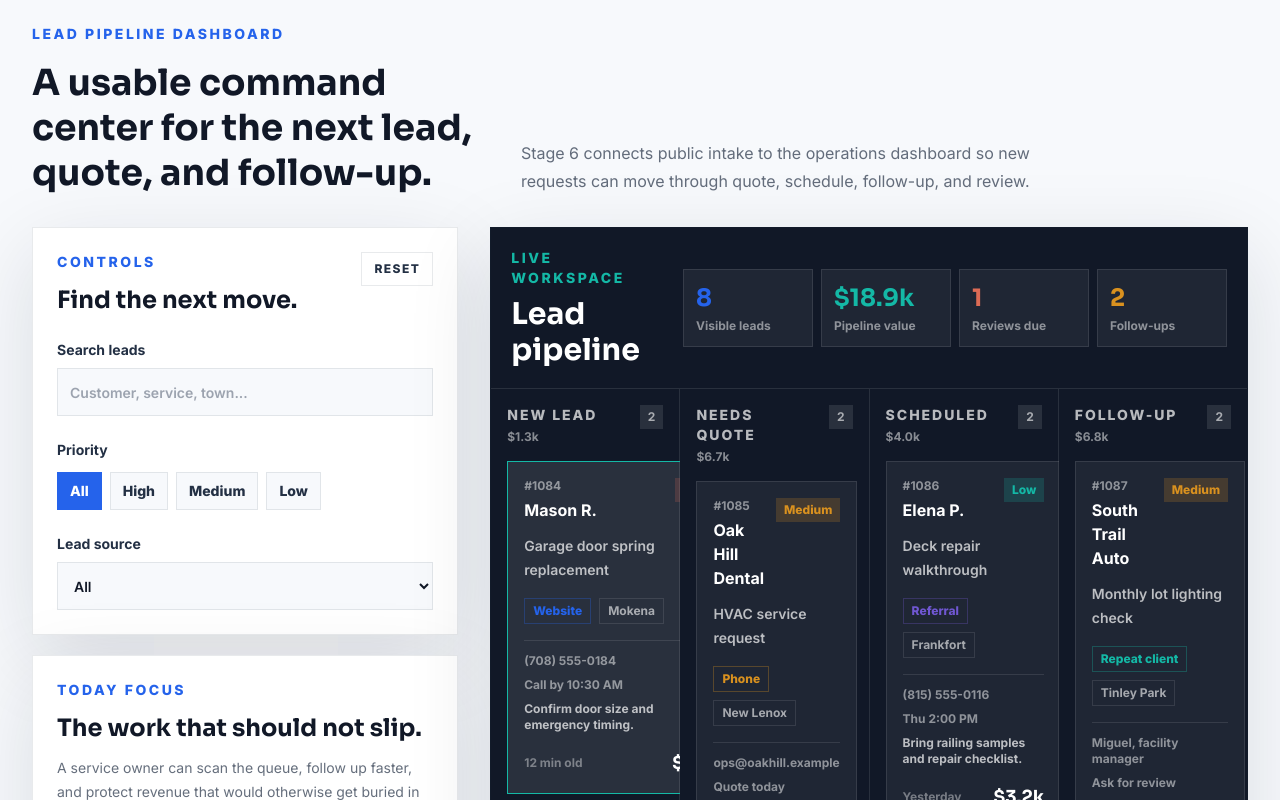
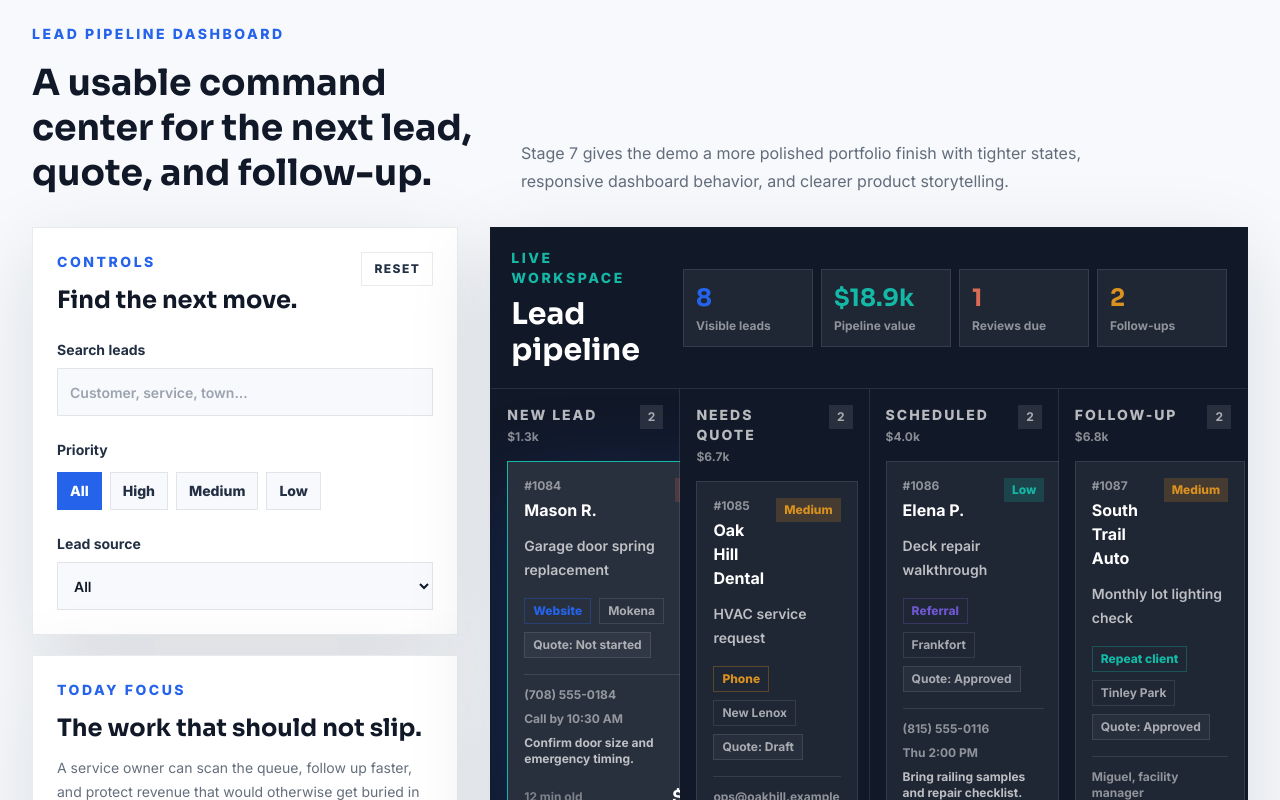
Before and after one commit to RafBro8/certa-ops, a React (Vite) app: page / in a window 1280 px wide. Shown: the part 1480-2280 px from the top of the page. Built offline with nearby package versions, Linux system fonts and the light colour scheme.

Commit message:
style: polish certaops demo

```diff
--- a/src/App.tsx
+++ b/src/App.tsx
@@ -326,7 +326,7 @@ function App() {
 
 function Header() {
   return (
-    <header className="sticky top-0 z-20 border-b border-slate/10 bg-cloud/90 backdrop-blur">
+    <header className="sticky top-0 z-20 border-b border-slate/10 bg-cloud/95 backdrop-blur">
       <div className="mx-auto flex max-w-7xl flex-col gap-4 px-5 py-4 sm:px-8 lg:flex-row lg:items-center lg:justify-between">
         <a className="flex items-center gap-3" href="#top" aria-label="CertaOps home">
           <span className="grid h-10 w-10 place-items-center bg-night text-sm font-black text-white">
@@ -340,16 +340,16 @@ function Header() {
           </span>
         </a>
 
-        <nav className="flex flex-wrap gap-2 text-sm font-bold text-slate/70" aria-label="Primary">
+        <nav className="flex gap-2 overflow-x-auto pb-1 text-sm font-bold text-slate/70 sm:flex-wrap sm:overflow-visible sm:pb-0" aria-label="Primary">
           {[
             ['Platform', '#platform'],
             ['Request', '#intake'],
             ['Dashboard', '#dashboard'],
-            ['Workflow', '#dashboard'],
-            ['Demo', '#dashboard'],
+            ['Workflow', '#workflow'],
+            ['Demo', '#demo'],
           ].map(([item, href]) => (
             <a
-              className="border border-slate/10 bg-white px-4 py-2 transition hover:border-cert hover:text-cert"
+              className="shrink-0 border border-slate/10 bg-white px-4 py-2 transition hover:border-cert hover:text-cert"
               href={href}
               key={item}
             >
@@ -680,8 +680,8 @@ function DashboardPreview() {
             </h2>
           </div>
           <p className="max-w-xl leading-7 text-slate/70">
-            Stage 6 connects public intake to the operations dashboard so new requests can
-            move through quote, schedule, follow-up, and review.
+            Stage 7 gives the demo a more polished portfolio finish with tighter states,
+            responsive dashboard behavior, and clearer product storytelling.
           </p>
         </div>
 
@@ -698,7 +698,7 @@ function DashboardPreview() {
             <TodayFocus />
           </aside>
 
-          <section className="overflow-hidden border border-slate/10 bg-night text-white shadow-panel">
+          <section className="overflow-hidden border border-slate/10 bg-night text-white shadow-panel" id="workflow">
             <div className="border-b border-white/10 p-5">
               <div className="flex flex-col gap-4 xl:flex-row xl:items-center xl:justify-between">
                 <div>
@@ -715,7 +715,7 @@ function DashboardPreview() {
               </div>
             </div>
 
-            <div className="grid gap-px bg-white/10 xl:grid-cols-4">
+            <div className="grid gap-px bg-white/10 md:grid-cols-2 xl:grid-cols-4">
               {pipelineStatuses.map((status) => (
                 <PipelineColumn
                   key={status}
@@ -749,6 +749,7 @@ function DashboardPreview() {
             onLeadSelect={setSelectedLeadId}
             onReviewRequest={handleReviewRequest}
           />
+          <DemoStatePanel />
         </div>
         </div>
       </section>
@@ -813,14 +814,16 @@ function LeadIntakeSection({
           </div>
 
           <div className="grid gap-5">
-            <form className="border border-slate/10 bg-cloud p-6 shadow-panel" onSubmit={handleSubmit}>
+            <form className="border border-slate/10 bg-cloud p-6 shadow-panel" noValidate onSubmit={handleSubmit}>
               <div className="grid gap-4 md:grid-cols-2">
                 <label className="grid gap-2 text-sm font-bold text-slate">
                   Name
                   <input
+                    aria-invalid={Boolean(formError && !form.name.trim())}
                     className="h-12 border border-slate/10 bg-white px-3 text-sm font-semibold text-night outline-none transition focus:border-cert"
                     onChange={(event) => updateField('name', event.target.value)}
                     placeholder="Customer or business name"
+                    required
                     value={form.name}
                   />
                 </label>
@@ -828,9 +831,11 @@ function LeadIntakeSection({
                 <label className="grid gap-2 text-sm font-bold text-slate">
                   Contact
                   <input
+                    aria-invalid={Boolean(formError && !form.contact.trim())}
                     className="h-12 border border-slate/10 bg-white px-3 text-sm font-semibold text-night outline-none transition focus:border-cert"
                     onChange={(event) => updateField('contact', event.target.value)}
                     placeholder="Phone or email"
+                    required
                     value={form.contact}
                   />
                 </label>
@@ -851,9 +856,11 @@ function LeadIntakeSection({
                 <label className="grid gap-2 text-sm font-bold text-slate">
                   Location
                   <input
+                    aria-invalid={Boolean(formError && !form.location.trim())}
                     className="h-12 border border-slate/10 bg-white px-3 text-sm font-semibold text-night outline-none transition focus:border-cert"
                     onChange={(event) => updateField('location', event.target.value)}
                     placeholder="Town or neighborhood"
+                    required
                     value={form.location}
                   />
                 </label>
@@ -892,7 +899,7 @@ function LeadIntakeSection({
               </div>
 
               {formError ? (
-                <p className="mt-4 border border-coral/30 bg-coral/10 p-3 text-sm font-bold text-coral">
+                <p className="mt-4 border border-coral/30 bg-coral/10 p-3 text-sm font-bold text-coral" role="alert">
                   {formError}
                 </p>
               ) : null}
@@ -1137,8 +1144,8 @@ function LeadCard({
   return (
     <button
       aria-pressed={active}
-      className={`group border p-4 text-left transition hover:border-signal/50 hover:bg-white/10 ${
-        active ? 'border-signal bg-white/10' : 'border-white/10 bg-white/[0.06]'
+      className={`group border p-4 text-left transition hover:-translate-y-0.5 hover:border-signal/50 hover:bg-white/10 ${
+        active ? 'border-signal bg-white/10 shadow-glow' : 'border-white/10 bg-white/[0.06]'
       }`}
       onClick={() => onSelect(lead.id)}
       type="button"
@@ -1156,6 +1163,9 @@ function LeadCard({
         <span className="border border-white/10 px-2 py-1 text-xs font-bold text-white/60">
           {lead.area}
         </span>
+        <span className="border border-white/10 bg-white/[0.04] px-2 py-1 text-xs font-bold text-white/60">
+          Quote: {lead.quoteStatus}
+        </span>
       </div>
       <div className="mt-4 grid gap-2 border-t border-white/10 pt-3 text-xs font-bold text-white/50">
         <p>{lead.contact}</p>
@@ -1163,7 +1173,10 @@ function LeadCard({
         <p className="text-white/70">{lead.nextAction}</p>
       </div>
       <div className="mt-4 flex items-center justify-between gap-3">
-        <p className="text-xs font-bold text-white/40">{lead.age}</p>
+        <p className="text-xs font-bold text-white/40">
+          {lead.age}
+          {lead.followUpStatus !== 'None' ? ` / ${lead.followUpStatus}` : ''}
+        </p>
         <p className="font-display text-lg font-bold text-white">{formatCurrency(lead.value)}</p>
       </div>
     </button>
@@ -1633,6 +1646,63 @@ function FollowUpStat({ label, value }: { label: string; value: string }) {
   );
 }
 
+function DemoStatePanel() {
+  const states = [
+    {
+      label: 'Loading',
+      title: 'Syncing lead activity',
+      text: 'Soft loading copy keeps the interface calm while future API data refreshes.',
+      accent: 'bg-cert',
+    },
+    {
+      label: 'Empty',
+      title: 'No work in this lane',
+      text: 'Empty states explain what happened and what should appear next.',
+      accent: 'bg-signal',
+    },
+    {
+      label: 'Error',
+      title: 'Connection needs attention',
+      text: 'Error states leave room for retry actions once backend services are added.',
+      accent: 'bg-coral',
+    },
+  ];
+
+  return (
+    <section className="border border-slate/10 bg-white p-6 shadow-panel lg:col-span-2" id="demo">
+      <div className="grid gap-6 lg:grid-cols-[0.7fr_1.3fr] lg:items-start">
+        <div>
+          <p className="text-sm font-extrabold uppercase tracking-[0.18em] text-cert">
+            Demo states
+          </p>
+          <h3 className="mt-3 font-display text-3xl font-bold leading-tight text-night">
+            The product stays useful when data is quiet, delayed, or unavailable.
+          </h3>
+          <p className="mt-4 text-sm leading-6 text-slate/70">
+            These states are intentionally simple in the frontend demo and ready to connect to
+            real API behavior later.
+          </p>
+        </div>
+
+        <div className="grid gap-px overflow-hidden border border-slate/10 bg-slate/10 md:grid-cols-3">
+          {states.map((state) => (
+            <article className="bg-cloud p-5" key={state.label}>
+              <div className={`mb-5 h-1.5 w-12 ${state.accent}`} />
+              <p className="text-xs font-extrabold uppercase tracking-[0.14em] text-steel">
+                {state.label}
+              </p>
+              <h4 className="mt-3 font-display text-xl font-bold leading-tight text-night">
+                {state.title}
+              </h4>
+              <p className="mt-3 text-sm font-semibold leading-6 text-slate/70">{state.text}</p>
+            </article>
+          ))}
+        </div>
+      </div>
+    </section>
+  );
+}
+
 function CapabilitySection() {
   return (
     <section className="border-y border-slate/10 bg-white py-16" id="platform">
@@ -1675,7 +1745,7 @@ function Footer() {
           <p className="font-display text-xl font-bold text-white">CertaOps</p>
           <p className="mt-1">Clear operations for local service businesses.</p>
         </div>
-        <p>Portfolio demo concept. Stage 6 public lead intake workflow.</p>
+        <p>Portfolio demo concept. Stage 7 polish and responsive QA.</p>
       </div>
     </footer>
   );
--- a/src/styles.css
+++ b/src/styles.css
@@ -10,6 +10,7 @@
 
 html {
   scroll-behavior: smooth;
+  scroll-padding-top: 6rem;
 }
 
 body {
@@ -29,3 +30,12 @@ select,
 textarea {
   font: inherit;
 }
+
+::selection {
+  background: rgba(20, 184, 166, 0.24);
+}
+
+:where(a, button, input, select, textarea):focus-visible {
+  outline: 3px solid #14b8a6;
+  outline-offset: 3px;
+}
```
Also changed, not shown: 4 other files (tests, documents, lock files or other folders).
